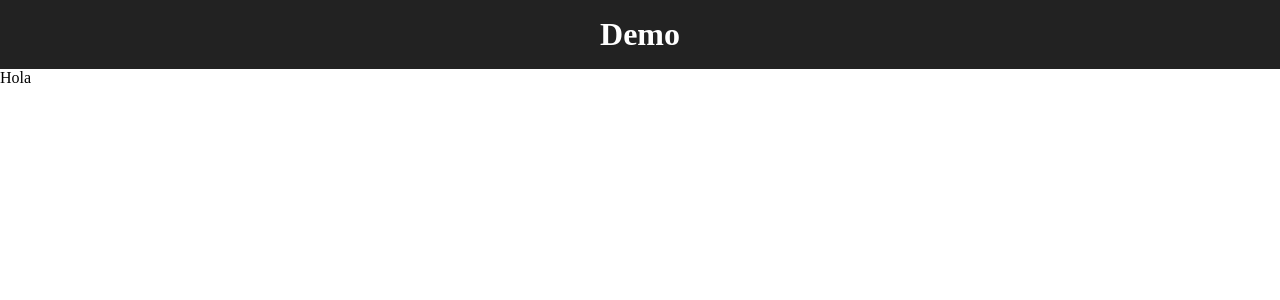
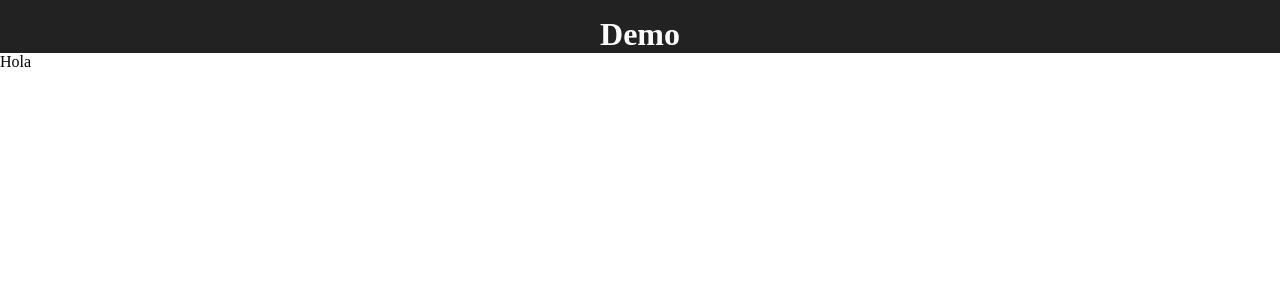
Before and after one commit to CarbajalS/FramaTemplate, a Jekyll site: the page built from index.html, in a window 1280 px wide. Shown: the top 300 px of the page. Built offline with Jekyll 4.4.1, drawn with Linux system fonts in a browser that asks for light colours.

Commit message:
Add files via upload

```diff
--- a/assets/css/sitio/styles.css
+++ b/assets/css/sitio/styles.css
@@ -9,7 +9,8 @@ width:100%;
 
 .header p {
 font-size:2em;
-padding:.5em 0px;
+padding-top:0.5em;
+padding-buttom:0.5em;
 text-align:center;
 font-weight:bold;
 }
```
